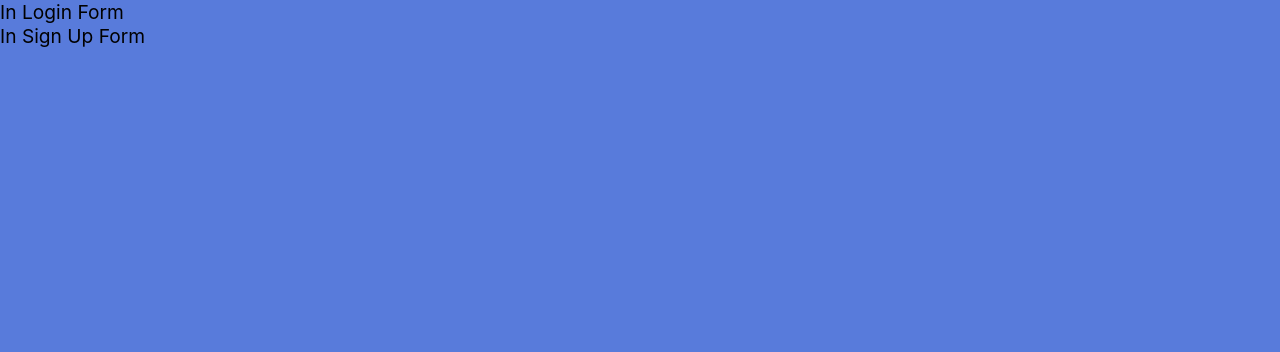
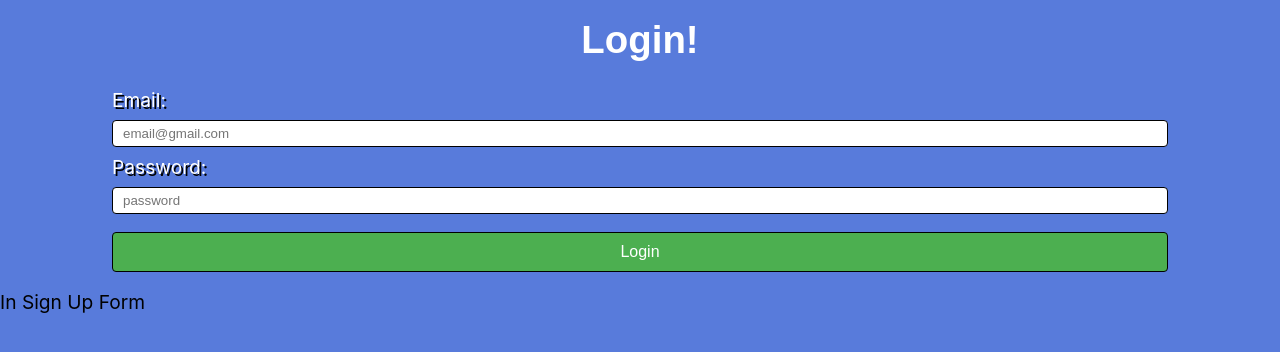
Before and after one commit to emrichmp/myFoodJournal-Frontend, a React (Create React App) app: page / in a window 1280 px wide. Shown: the top 352 px of the page. Built offline with nearby package versions, Linux system fonts and the light colour scheme; a web font is replaced by a local one.

Commit message:
created form for login

```diff
--- a/src/components/Login/LoginForm.js
+++ b/src/components/Login/LoginForm.js
@@ -1,10 +1,32 @@
 import React from 'react';
 
 class LoginForm extends React.Component {
+
+    submitHandler = (event) => {
+        event.preventDefault()
+    }
+
+    changeHandler = (event) => {
+        let nam = event.target.name;
+        let val = event.target.value;
+        this.setState({[nam]: val});
+    }
+
     render () {
       return (
         <div className="login">
-            In Login Form
+            <h1 className="Header">Login!</h1>
+            <form onSubmit= {this.submitHandler} className="tdee-form">
+                <label>
+                    Email:
+                    <input className="tdee-inputs" type="text" name="email" placeholder="email@gmail.com" onChange={this.changeHandler} />
+                </label>
+                <label>
+                    Password:
+                    <input className="tdee-inputs" type="password" name="password" placeholder="password" onChange={this.changeHandler} />
+                </label>
+                <input type="submit" value="Login" />
+            </form>
         </div>
       );
     }
```
